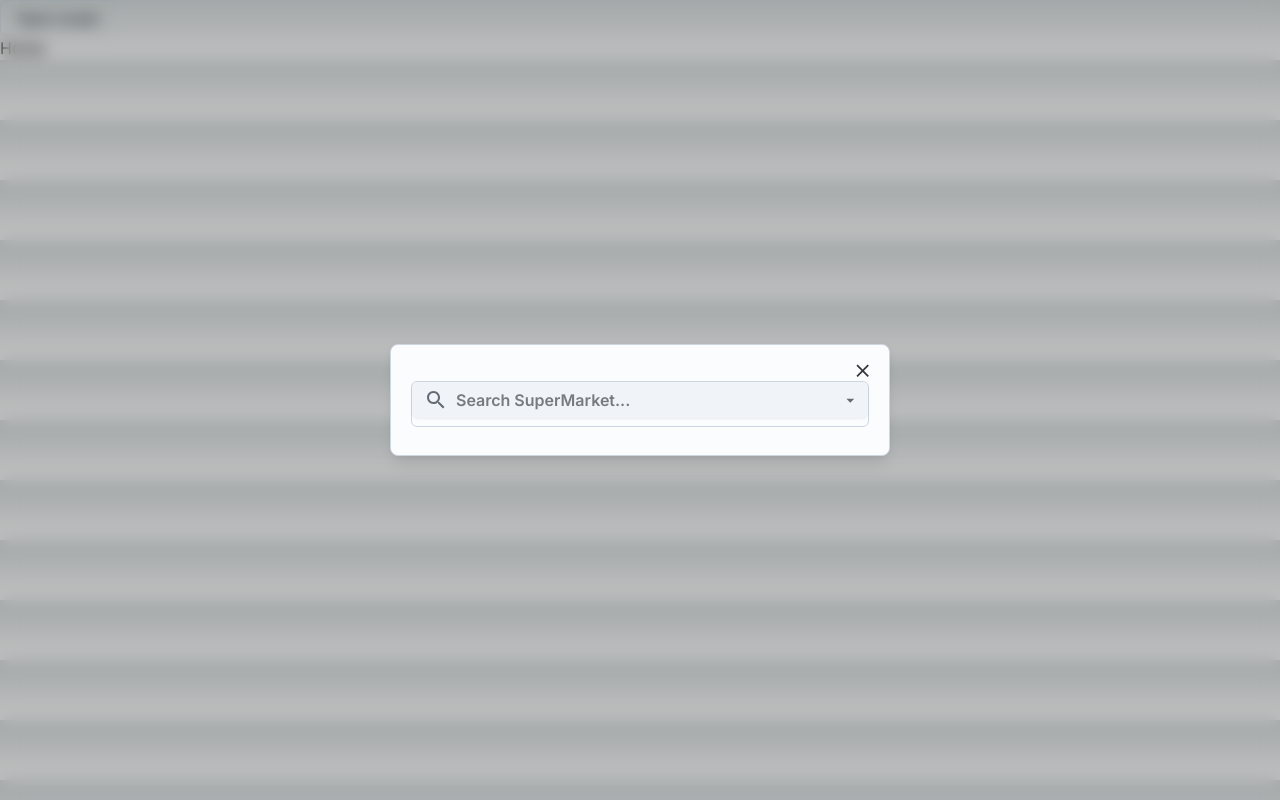
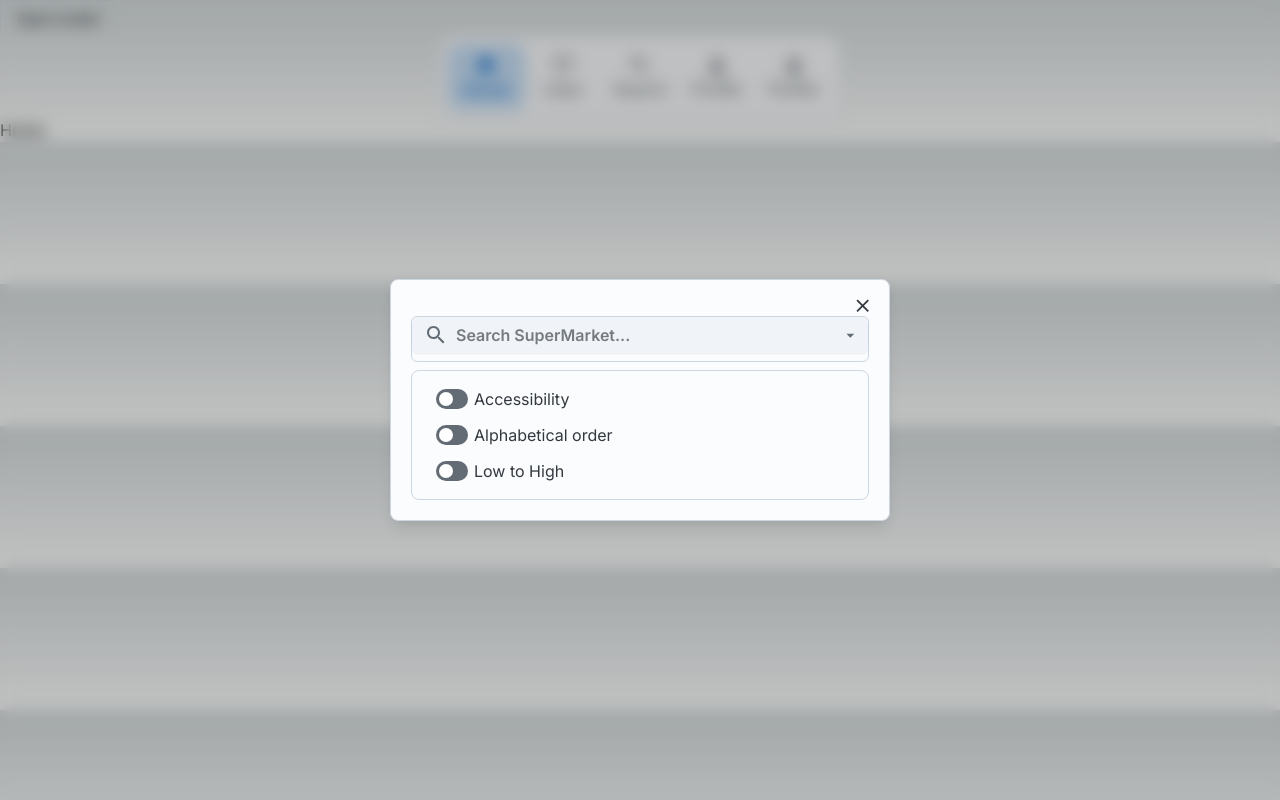
Before and after one commit to andreribeiro87/FindIt, a Next.js app: page / in a window 1280 px wide. Both pictures are taken after a click on the button "Open modal". Built offline with nearby package versions, Linux system fonts and the light colour scheme.

Commit message:
vi navbar

```diff
--- a/components/Filter.js
+++ b/components/Filter.js
@@ -1,20 +1,31 @@
 "use client";
+import { useState } from "react";
+
 import Button from "@mui/joy/Button";
 import Modal from "@mui/joy/Modal";
 import ModalClose from "@mui/joy/ModalClose";
 import Sheet from "@mui/joy/Sheet";
-import Typography from "@mui/joy/Typography";
-import * as React from "react";
+import Autocomplete from "@mui/joy/Autocomplete";
+import Card from "@mui/joy/Card";
+import Switch from "@mui/joy/Switch";
+import Typography from "@mui/joy/Typography"
 
-import SearchIcon from "@mui/icons-material/Search";
-import Autocomplete from "@mui/joy/Autocomplete";
 
 import Close from "@mui/icons-material/Close";
-import Card from "@mui/joy/Card";
+import SearchIcon from "@mui/icons-material/Search";
+
+// TODO
+// CLOSE MODAL esta em cima da barra de pesquisa
+// os markets nao estao no centro do card
+// preparar as variaveis pra serem recebidas ANDRE
+
 
 export default function BasicModal() {
-  const [open, setOpen] = React.useState(false);
-  const [superMarket, setSuperMarket] = React.useState([]);
+  const [open, setOpen] = useState(false);
+  const [accessibility, setAccessibility] = useState(false);
+  const [alphabetical, setAlphabetical] = useState(false);
+  const [order, setOrder] = useState(false);
+  const [superMarket, setSuperMarket] = useState([]);
 
   const getIndex = (superMarket, value) => {
     for (let i = 0; i < superMarket.length; i++) {
@@ -110,7 +121,7 @@
                     size="sm"
                     variant="outlined"
                     color="danger"
-                    sx={{ ml: 1 }}
+                    sx={{ ml: 1, p: 0.5 }}
                     onClick={() => deleteID(e.id)}
                   >
                     <Close fontSize="sm" />
@@ -119,6 +130,35 @@
               ))}
             </Sheet>
           </Card>
+          <Card>
+            <Typography
+              startDecorator={
+                <Switch
+                  sx={{ ml: 1 }}
+                  onChange={() => setAccessibility(!accessibility)}
+                />
+              }
+            >
+              Accessibility
+            </Typography>
+            <Typography
+              startDecorator={
+                <Switch
+                  sx={{ ml: 1 }}
+                  onChange={() => setAlphabetical(!alphabetical)}
+                />
+              }
+            >
+              Alphabetical order
+            </Typography>
+            <Typography
+              startDecorator={
+                <Switch sx={{ ml: 1 }} onChange={() => setOrder(!order)} />
+              }
+            >
+              Low to High
+            </Typography>
+          </Card>
         </Sheet>
       </Modal>
     </>
--- a/components/NavBar.js
+++ b/components/NavBar.js
@@ -0,0 +1,102 @@
+"use client"
+import * as React from 'react';
+import Box from '@mui/joy/Box';
+import ListItemDecorator from '@mui/joy/ListItemDecorator';
+import Tabs from '@mui/joy/Tabs';
+import TabList from '@mui/joy/TabList';
+import Tab, { tabClasses } from '@mui/joy/Tab';
+import HomeRoundedIcon from '@mui/icons-material/HomeRounded';
+import FavoriteBorder from '@mui/icons-material/FavoriteBorder';
+import Search from '@mui/icons-material/Search';
+import Person from '@mui/icons-material/Person';
+
+export default function NavBar() {
+  const [index, setIndex] = React.useState(0);
+  const colors = ['primary', 'danger', 'success', 'warning','neutral'];
+  return (
+    <Box>
+      <Tabs
+        size="lg"
+        value={index}
+        onChange={(event, value) => setIndex(value)}
+        sx={(theme) => ({
+
+          p: 1,
+          borderRadius: 16,
+          maxWidth: 400,
+          mx: 'auto',
+          boxShadow: theme.shadow.sm,
+          '--joy-shadowChannel': theme.vars.palette[colors[index]].darkChannel,
+          [`& .${tabClasses.root}`]: {
+            py: 1,
+            flex: 1,
+            transition: '0.3s',
+            fontWeight: 'md',
+            fontSize: 'md',
+            [`&:not(.${tabClasses.selected}):not(:hover)`]: {
+              opacity: 0.7,
+            },
+          },
+        })}
+      >
+        <TabList
+          variant="plain"
+          size="sm"
+          disableUnderline
+          sx={{ borderRadius: 'lg', p: 0 }}
+        >
+          <Tab
+            disableIndicator
+            orientation="vertical"
+            {...(index === 0 && { color: colors[0] })}
+          >
+            <ListItemDecorator>
+              <HomeRoundedIcon />
+            </ListItemDecorator>
+            Home
+          </Tab>
+          <Tab
+            disableIndicator
+            orientation="vertical"
+            {...(index === 1 && { color: colors[1] })}
+          >
+            <ListItemDecorator>
+              <FavoriteBorder />
+            </ListItemDecorator>
+            Likes
+          </Tab>
+          <Tab
+            disableIndicator
+            orientation="vertical"
+            {...(index === 2 && { color: colors[2] })}
+          >
+            <ListItemDecorator>
+              <Search />
+            </ListItemDecorator>
+            Search
+          </Tab>
+          <Tab
+            disableIndicator
+            orientation="vertical"
+            {...(index === 3 && { color: colors[3] })}
+          >
+            <ListItemDecorator>
+              <Person />
+            </ListItemDecorator>
+            Profile
+          </Tab>
+          <Tab
+            disableIndicator
+            orientation="vertical"
+            {...(index === 4 && { color: colors[4] })}
+          >
+            <ListItemDecorator>
+              <Person />
+            </ListItemDecorator>
+            Profile
+          </Tab>
+        </TabList>
+      </Tabs>
+    </Box>
+  );
+}
--- a/src/app/page.js
+++ b/src/app/page.js
@@ -1,6 +1,7 @@
 import ProdutSearchCard from "../../components/ProductSearchCard";
-//import ProductDetails from "../../components/ProductDetails";
+// import ProductDetails from "../../components/ProductDetails";
 import Filter from "../../components/Filter";
+import NavBar from "../../components/NavBar";
 
 export default function Home() {
   return (
@@ -10,6 +11,7 @@
 
 
       <Filter/>
+      <NavBar/>
       <h1>Home</h1>
     </>
   );
```
Also changed, not shown: 1 other file (tests, documents, lock files or other folders).
